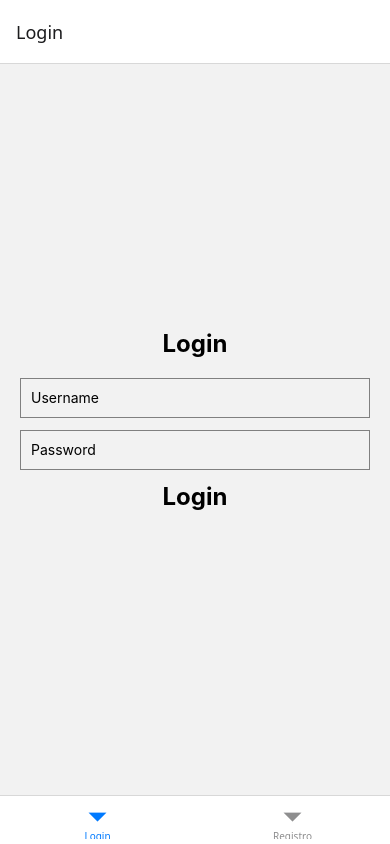
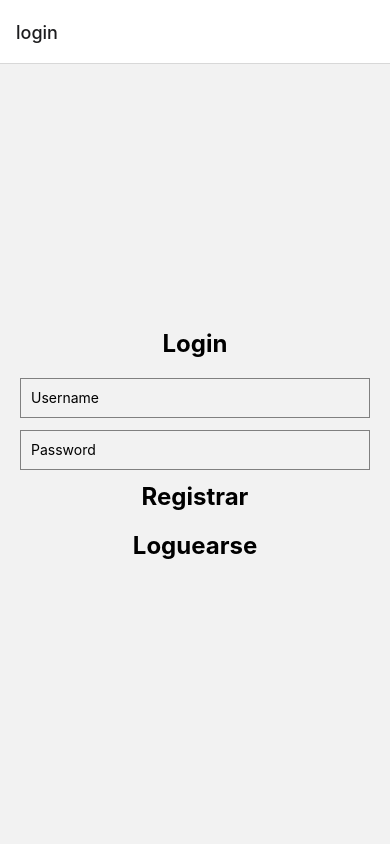
Before and after one commit to AndresCarvajal10/proyectoIntegrador, a React Native app in the folder RNveterinario/: screen /Login in a window 390 px wide. Built offline with nearby package versions, Linux system fonts and the light colour scheme.

Commit message:
Se implementa la navegación y el useContext para el estado global

```diff
--- a/RNveterinario/App.tsx
+++ b/RNveterinario/App.tsx
@@ -1,9 +1,20 @@
-import React from 'react';
+import React, { useContext } from 'react';
 import Navigation from './Navigation';
+import { OutSessionStack } from './src/stacks/OutSessionStack';
+import { NavigationContainer } from '@react-navigation/native';
+import { AuthContext, AuthContextProvider } from './src/context/AuthContext';
+import { InSessionStack } from './src/stacks/InSessionStack';
+import { Main } from './src/screens/Main';
 
 export default function App() {
 
+
   return (
-    <Navigation></Navigation>
+    // <Navigation></Navigation>
+    <NavigationContainer>
+      <AuthContextProvider>
+        <Main />
+      </AuthContextProvider>
+    </NavigationContainer>
   );
 }
--- a/RNveterinario/Navigation.tsx
+++ b/RNveterinario/Navigation.tsx
@@ -2,8 +2,8 @@ import React from "react";
 import { createBottomTabNavigator } from "@react-navigation/bottom-tabs";
 import { NavigationContainer } from "@react-navigation/native";
 import { createNativeStackNavigator } from '@react-navigation/native-stack';
-import Login from "./screens/Login";
-import { Registro } from "./screens/Registro";
+import Login from "./src/screens/Login";
+import { Registro } from "./src/screens/Registro";
 
 const HomeStackNavigator = createNativeStackNavigator();
 const tab = createBottomTabNavigator();
--- a/RNveterinario/package.json
+++ b/RNveterinario/package.json
@@ -9,8 +9,9 @@
     "web": "expo start --web"
   },
   "dependencies": {
-    "@react-navigation/bottom-tabs": "^7.0.2",
-    "@react-navigation/native-stack": "^7.0.1",
+    "@react-navigation/bottom-tabs": "^6.6.1",
+    "@react-navigation/native": "^6.1.18",
+    "@react-navigation/native-stack": "^6.11.0",
     "expo": "~51.0.28",
     "expo-status-bar": "~1.12.1",
     "react": "18.2.0",
--- a/RNveterinario/screens/Login.tsx
+++ /dev/null
@@ -1,49 +0,0 @@
-import React from 'react';
-import { View, Text, TextInput, Button, StyleSheet, TouchableOpacity } from 'react-native';
-import { useNavigation } from '@react-navigation/native';
-import { NativeStackNavigationProp } from '@react-navigation/native-stack';
-
-type RootStackParamList = {
-    Login: undefined;
-    Registro: undefined;
-  };
-
-  type NavigationProps = NativeStackNavigationProp<RootStackParamList, 'Registro'>
-
-const Login = () => {
-
-    const navigation = useNavigation<NavigationProps>();
-  return (
-    <View style={styles.container}>
-      <Text style={styles.title}>Login</Text>
-      <TextInput placeholder="Username" style={styles.input} />
-      <TextInput placeholder="Password" secureTextEntry style={styles.input} />
-      <TouchableOpacity  onPress={() => navigation.navigate("Registro")} >
-      <Text style={styles.title}>Login</Text>
-      </TouchableOpacity>
-    </View>
-  );
-};
-
-const styles = StyleSheet.create({
-  container: {
-    flex: 1,
-    justifyContent: 'center',
-    padding: 20,
-  },
-  title: {
-    fontSize: 24,
-    fontWeight: 'bold',
-    marginBottom: 20,
-    textAlign: 'center',
-  },
-  input: {
-    height: 40,
-    borderColor: 'gray',
-    borderWidth: 1,
-    marginBottom: 12,
-    paddingHorizontal: 10,
-  },
-});
-
-export default Login;
--- /dev/null
+++ b/RNveterinario/src/context/AuthContext.tsx
@@ -0,0 +1,38 @@
+import React, { PropsWithChildren, createContext, useState } from 'react';
+
+interface AuthState {
+  isLoggedIn: boolean;
+}
+
+interface AuthContextProps {
+  authState: AuthState;
+  startSessionUser: () => void;
+  finishSesionUser: () => void;
+}
+
+export const AuthContext = createContext<AuthContextProps>({
+  authState: { isLoggedIn: false },
+  startSessionUser: () => { },
+  finishSesionUser: () => { },
+});
+
+const AuthContextProvider = ({ children }: PropsWithChildren) => {
+
+  const [authState, setAuthState] = useState<AuthState>({ isLoggedIn: false });
+
+  const startSessionUser = () => {
+    setAuthState({ isLoggedIn: true });
+  };
+
+  const finishSesionUser = () => {
+    setAuthState({ isLoggedIn: false });
+  };
+
+  return (
+    <AuthContext.Provider value={{ authState, startSessionUser, finishSesionUser }}>
+      {children}
+    </AuthContext.Provider>
+  );
+};
+
+export { AuthContextProvider };
--- /dev/null
+++ b/RNveterinario/src/screens/Consultar.tsx
@@ -0,0 +1,12 @@
+import { View, Text } from 'react-native'
+import React from 'react'
+
+const Consultar = () => {
+  return (
+    <View>
+      <Text>Consultar</Text>
+    </View>
+  )
+}
+
+export { Consultar}
--- /dev/null
+++ b/RNveterinario/src/screens/Home.tsx
@@ -0,0 +1,12 @@
+import { View, Text } from 'react-native'
+import React from 'react'
+
+const Home = () => {
+  return (
+    <View>
+      <Text>Home</Text>
+    </View>
+  )
+}
+
+export { Home}
--- /dev/null
+++ b/RNveterinario/src/screens/Login.tsx
@@ -0,0 +1,71 @@
+import React, { useContext, useState } from 'react';
+import { View, Text, TextInput, Button, StyleSheet, TouchableOpacity } from 'react-native';
+import { useNavigation } from '@react-navigation/native';
+import { NativeStackNavigationProp } from '@react-navigation/native-stack';
+import { AuthContext } from '../context/AuthContext';
+
+type RootStackParamList = {
+    login: undefined;
+    register: undefined;
+  };
+
+  type NavigationProps = NativeStackNavigationProp<RootStackParamList, 'login'>
+
+const Login = () => {
+
+    const navigation = useNavigation<NavigationProps>();
+
+    const {startSessionUser} = useContext(AuthContext);
+
+
+    const [user, setUser] = useState("");
+    const [password, setPassword] = useState("");
+
+    const loginSend = () => {
+      if (user && password) {
+        // Fetch al backend.
+        if (user === "admin" && password === "123") {
+          startSessionUser();
+        }
+
+      }
+      console.log("Error: ", user, password);
+    }
+
+  return (
+    <View style={styles.container}>
+      <Text style={styles.title}>Login</Text>
+      <TextInput placeholder="Username" style={styles.input} value={user} onChangeText={setUser} />
+      <TextInput placeholder="Password" secureTextEntry style={styles.input} value={password} onChangeText={setPassword} />
+      <TouchableOpacity  onPress={() => navigation.navigate("register")} >
+      <Text style={styles.title}>Registrar</Text>
+      </TouchableOpacity>
+      <TouchableOpacity  onPress={loginSend} >
+      <Text style={styles.title}>Loguearse</Text>
+      </TouchableOpacity>
+    </View>
+  );
+};
+
+const styles = StyleSheet.create({
+  container: {
+    flex: 1,
+    justifyContent: 'center',
+    padding: 20,
+  },
+  title: {
+    fontSize: 24,
+    fontWeight: 'bold',
+    marginBottom: 20,
+    textAlign: 'center',
+  },
+  input: {
+    height: 40,
+    borderColor: 'gray',
+    borderWidth: 1,
+    marginBottom: 12,
+    paddingHorizontal: 10,
+  },
+});
+
+export default Login;
--- /dev/null
+++ b/RNveterinario/src/screens/Main.tsx
@@ -0,0 +1,25 @@
+import { View, Text } from 'react-native'
+import React, { useContext } from 'react'
+import { AuthContext } from '../context/AuthContext';
+import { InSessionStack } from '../stacks/InSessionStack';
+import { OutSessionStack } from '../stacks/OutSessionStack';
+
+const Main = () => {
+
+  // Context
+  const { authState } = useContext(AuthContext);
+
+  return (
+    <>
+      {
+        authState.isLoggedIn ?
+          <InSessionStack></InSessionStack>
+        :
+          <OutSessionStack></OutSessionStack>
+
+      }
+    </>
+  )
+}
+
+export  { Main }
--- /dev/null
+++ b/RNveterinario/src/stacks/InSessionStack.tsx
@@ -0,0 +1,18 @@
+import React from "react";
+import { createBottomTabNavigator } from "@react-navigation/bottom-tabs";
+import { NavigationContainer } from "@react-navigation/native";
+import { Home } from "../screens/Home";
+import { Consultar } from "../screens/Consultar";
+
+const tab = createBottomTabNavigator();
+
+const InSessionStack = () => {
+    return(
+        <tab.Navigator>
+            <tab.Screen name="home" component={Home}/>
+            <tab.Screen name="consultar" component={Consultar}/>
+        </tab.Navigator>
+    )
+}
+
+export { InSessionStack }
--- /dev/null
+++ b/RNveterinario/src/stacks/OutSessionStack.tsx
@@ -0,0 +1,18 @@
+import React from "react";
+import Login from '../screens/Login';
+import { Registro } from '../screens/Registro';
+import { createNativeStackNavigator } from "@react-navigation/native-stack";
+
+const StackNavigation = createNativeStackNavigator();
+
+const OutSessionStack = () => {
+
+  return (
+    <StackNavigation.Navigator>
+      <StackNavigation.Screen name='login' component={Login} />
+      <StackNavigation.Screen name='register' component={Registro} />
+    </StackNavigation.Navigator>
+  )
+}
+
+export {OutSessionStack}
```
Also changed, not shown: RNveterinario/src/screens/Registro.tsx (renamed from RNveterinario/screens/Registro.tsx), 1 other file (tests, documents, lock files or other folders).
